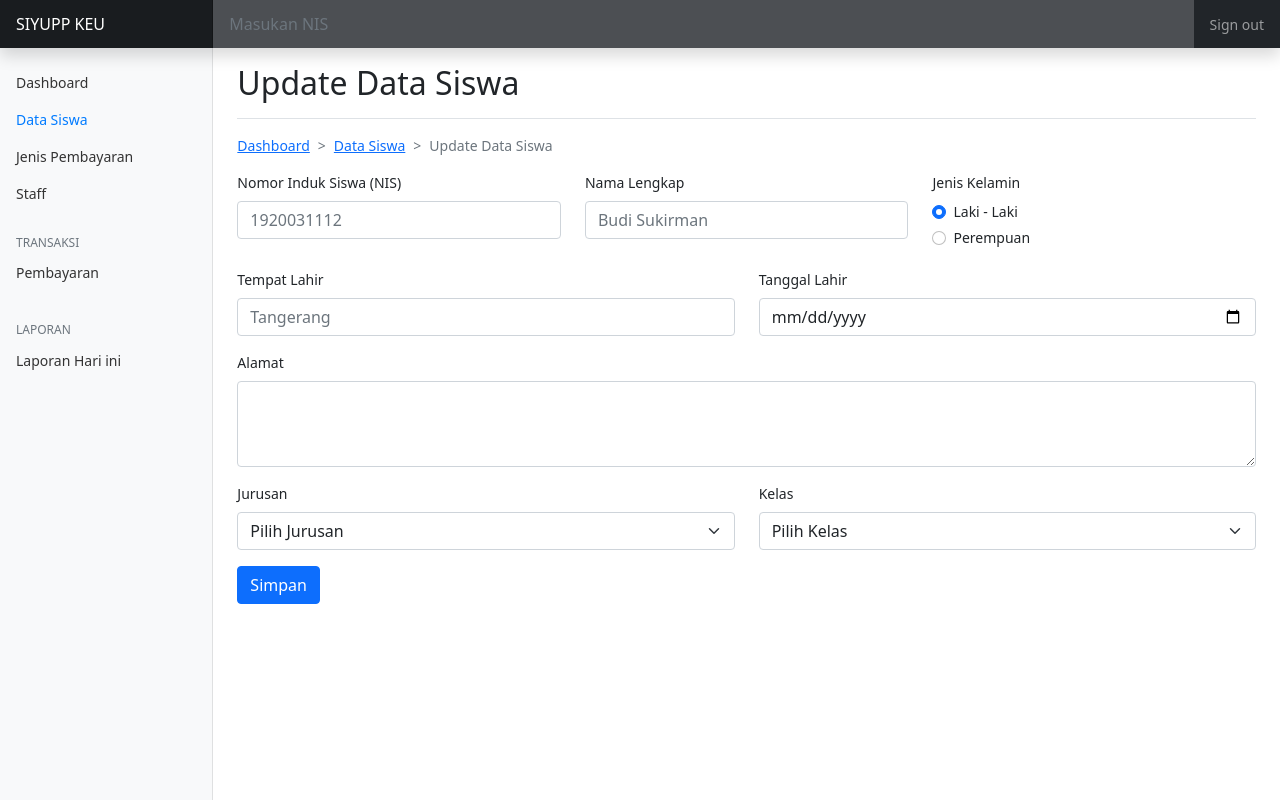
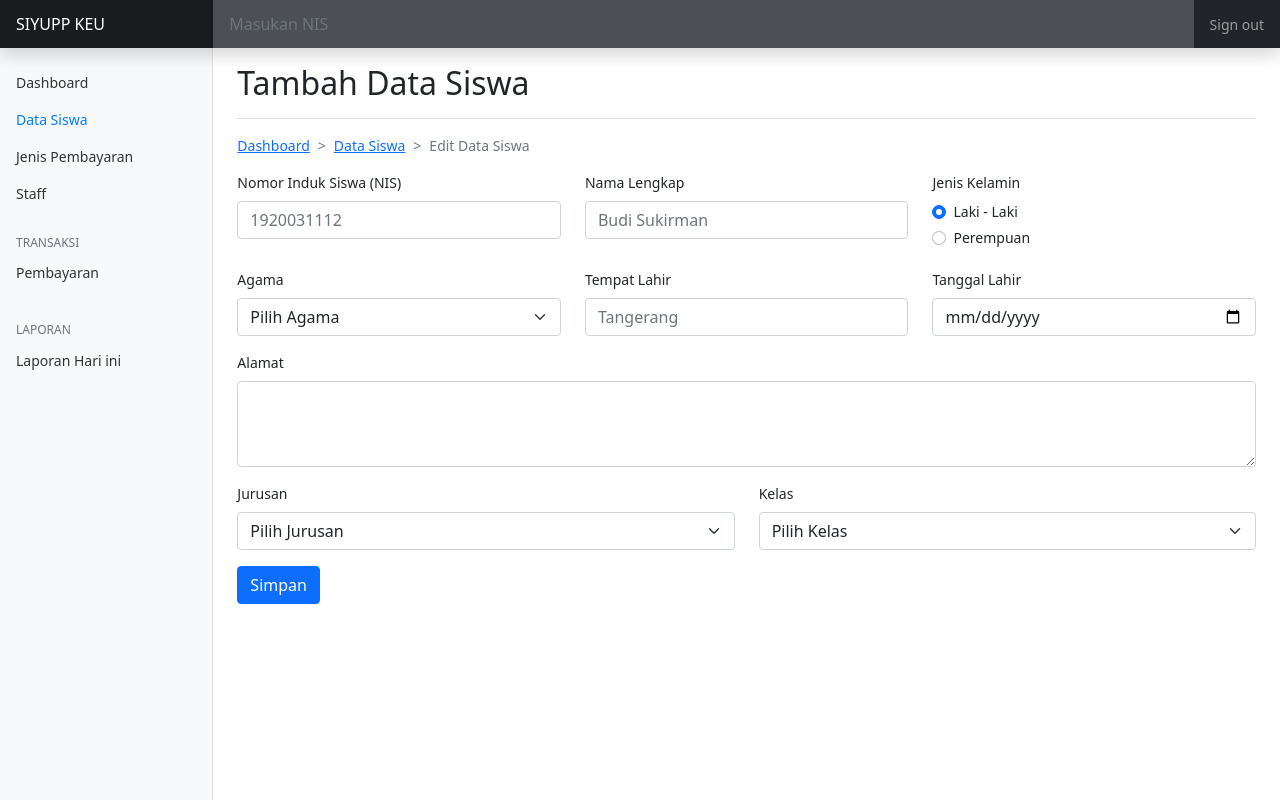
Before and after one commit to aladinputra/ukk_spp_2021, a CodeIgniter app: page /ukk_spp_2021/Siswa/update in a window 1280 px wide. Run offline with CodeIgniter, Linux system fonts and the light colour scheme.

Commit message:
update view siswa

```diff
--- a/application/config/database.php
+++ b/application/config/database.php
@@ -76,9 +76,9 @@ $query_builder = TRUE;
 $db['default'] = array(
 	'dsn'	=> '',
 	'hostname' => 'localhost',
-	'username' => '',
+	'username' => 'root',
 	'password' => '',
-	'database' => '',
+	'database' => 'spp',
 	'dbdriver' => 'mysqli',
 	'dbprefix' => '',
 	'pconnect' => FALSE,
--- a/application/views/siswa/update.php
+++ b/application/views/siswa/update.php
@@ -1,12 +1,12 @@
 <div class="d-flex justify-content-between flex-wrap flex-md-nowrap align-items-center pt-3 pb-2 mb-3 border-bottom">
-  <h1 class="h2">Update Data Siswa</h1>
+  <h1 class="h2">Tambah Data Siswa</h1>
 </div>
 
 <nav style="--bs-breadcrumb-divider: '>';" aria-label="breadcrumb">
   <ol class="breadcrumb">
     <li class="breadcrumb-item"><a href="<?php echo base_url().'Dashboard' ?>">Dashboard</a></li>
     <li class="breadcrumb-item" aria-current="page"><a href="<?php echo base_url().'Siswa' ?>">Data Siswa</a></li>
-    <li class="breadcrumb-item active" aria-current="page">Update Data Siswa</li>
+    <li class="breadcrumb-item active" aria-current="page">Edit Data Siswa</li>
   </ol>
 </nav>
 
@@ -27,25 +27,38 @@
     <div class="col-md-4 mb-3">
       <label for="exampleFormControlInput1" class="form-label">Jenis Kelamin</label>
       <div class="form-check">
-        <input class="form-check-input" value="L" type="radio" name="flexRadioDefault" id="flexRadioDefault1" checked>
+        <input class="form-check-input" value="L" type="radio" name="flexRadioDefault" name="jenkel" id="flexRadioDefault1" checked>
         <label class="form-check-label" for="flexRadioDefault1">
           Laki - Laki
         </label>
       </div>
       <div class="form-check">
-        <input class="form-check-input" value="P" type="radio" name="flexRadioDefault" id="flexRadioDefault2" >
+        <input class="form-check-input" value="P" type="radio" name="flexRadioDefault" name="jenkel" id="flexRadioDefault2" >
         <label class="form-check-label" for="flexRadioDefault2">
           Perempuan
         </label>
       </div>
     </div>
 
-    <div class="col-md-6 mb-3">
+
+    <div class="col-4 mb-3">
+      <label for="exampleFormControlTextarea1" class="form-label">Agama</label>
+      <select class="form-select" name="agama" aria-label="Default select example">
+        <option selected>Pilih Agama</option>
+        <option value="Islam">Islam</option>
+        <option value="Kristen">Kristen</option>
+        <option value="Protestan">Protestan</option>
+        <option value="Hindu">Hindu</option>
+        <option value="Budha">Budha</option>
+      </select>
+    </div>
+
+    <div class="col-md-4 mb-3">
       <label for="exampleFormControlInput1" class="form-label">Tempat Lahir</label>
       <input type="text" name="tempat_lahir" class="form-control" placeholder="Tangerang">
     </div>
 
-    <div class="col-md-6 mb-3">
+    <div class="col-md-4 mb-3">
       <label for="exampleFormControlInput1" class="form-label">Tanggal Lahir</label>
       <input type="date" name="tgl_lahir" class="form-control" placeholder="2000/10/10">
     </div>
```
Also changed, not shown: application/views/siswa/add.php (+17 -4 lines).
